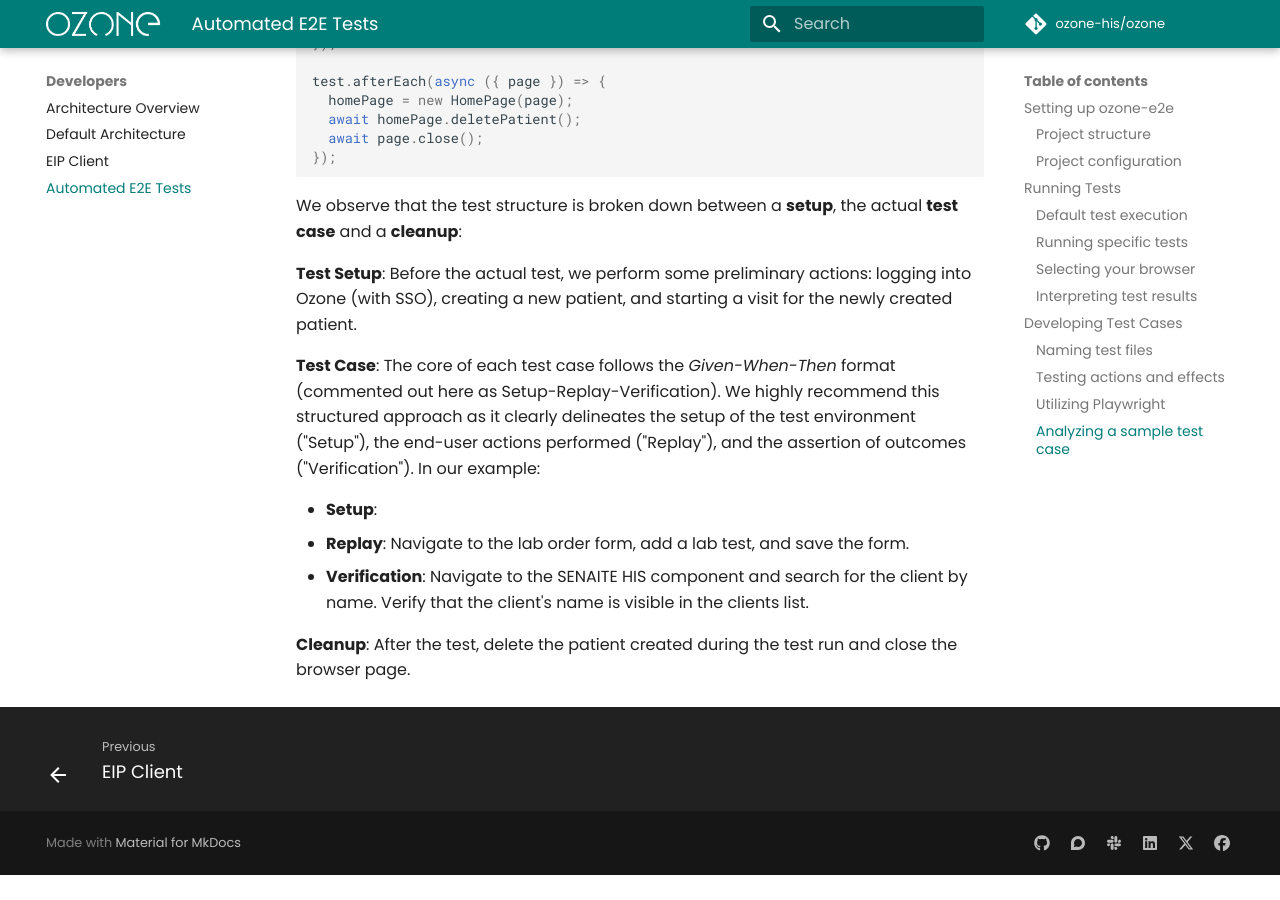
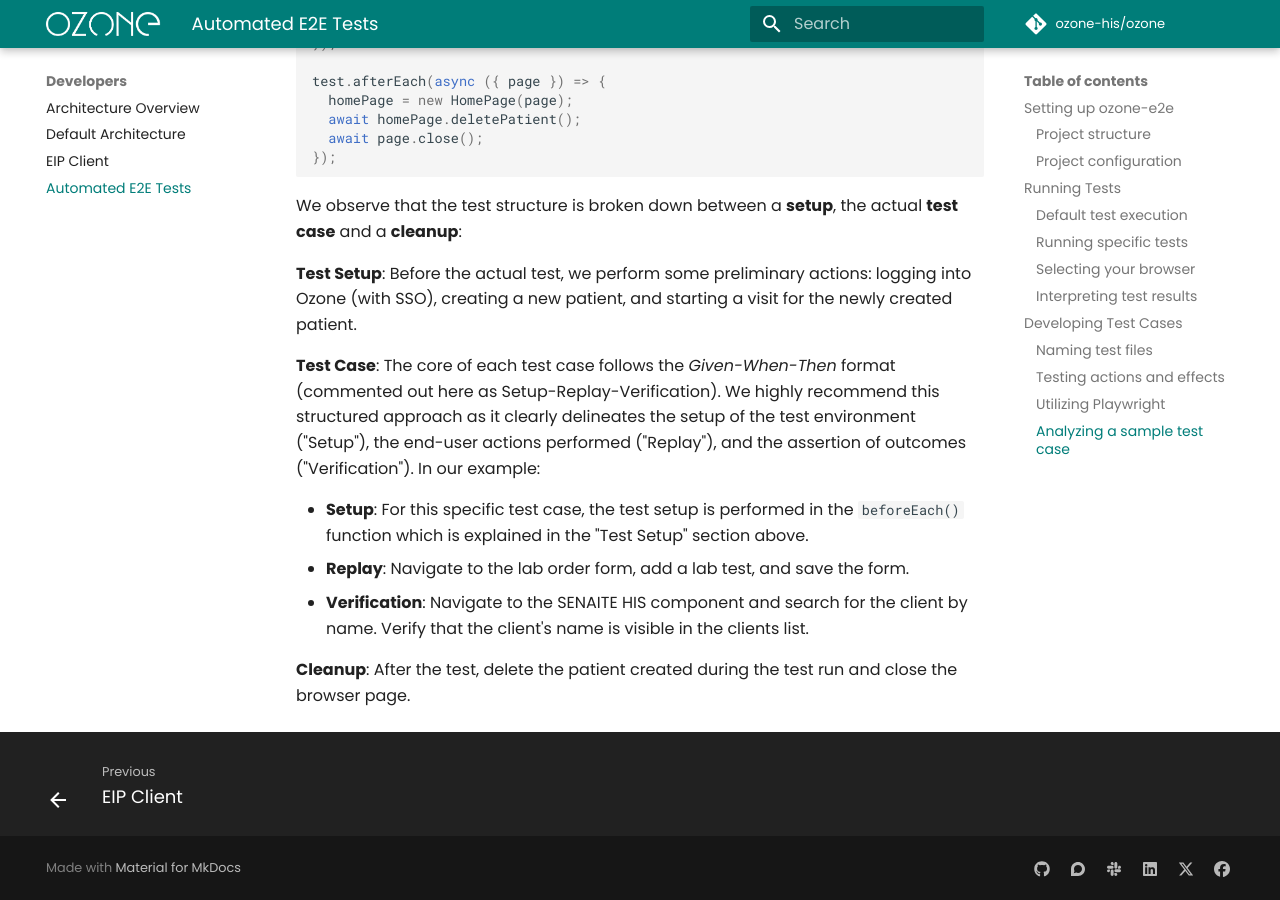
Before and after one commit to ozone-his/ozone-docs, an MkDocs documentation site: the page built from docs/devs/e2e-tests.md, in a window 1280 px wide and 900 px high, scrolled down 5484 px. Built offline with MkDocs 1.6.1 and Material for MkDocs 9.7.7, drawn with Linux system fonts in a browser that asks for light colours; comment, search, counter and statistics services are not loaded; before the commit the page ends 6359 px from its top, so only the background shows below that.

Commit message:
Add doc for the test 'setup' section

```diff
--- a/docs/devs/e2e-tests.md
+++ b/docs/devs/e2e-tests.md
@@ -185,7 +185,7 @@ We observe that the test structure is broken down between a **setup**, the actua
 
 **Test Case**: The core of each test case follows the _Given-When-Then_ format (commented out here as Setup-Replay-Verification). We highly recommend this structured approach as it clearly delineates the setup of the test environment ("Setup"), the end-user actions performed ("Replay"), and the assertion of outcomes ("Verification"). In our example:
 
-- **Setup**:
+- **Setup**: For this specific test case, the test setup is performed in the `beforeEach()` function which is explained in the "Test Setup" section above.
 - **Replay**: Navigate to the lab order form, add a lab test, and save the form.
 - **Verification**: Navigate to the SENAITE HIS component and search for the client by name. Verify that the client's name is visible in the clients list.
 
```
